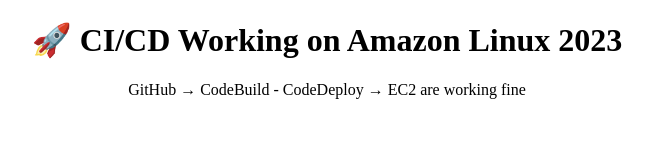
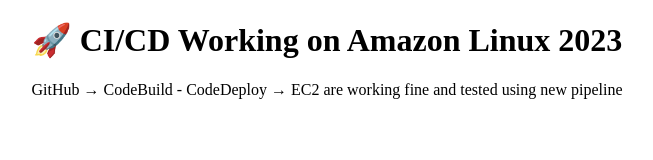
Before and after one commit to chinabudhi123/aws-pipeline-1, a plain HTML site: page httpd/index.html in a window 1280 px wide. Shown: the whole page, without its empty margins (313-966 px from the left). Drawn offline with Linux system fonts and the light colour scheme.

Commit message:
index.html file updated

```diff
--- a/httpd/index.html
+++ b/httpd/index.html
@@ -5,6 +5,6 @@
 </head>
 <body style="text-align:center;">
     <h1>🚀 CI/CD  Working on Amazon Linux 2023</h1>
-    <p>GitHub → CodeBuild - CodeDeploy → EC2 are working fine</p>
+    <p>GitHub → CodeBuild - CodeDeploy → EC2 are working fine and tested using new pipeline</p>
 </body>
 </html>
```
